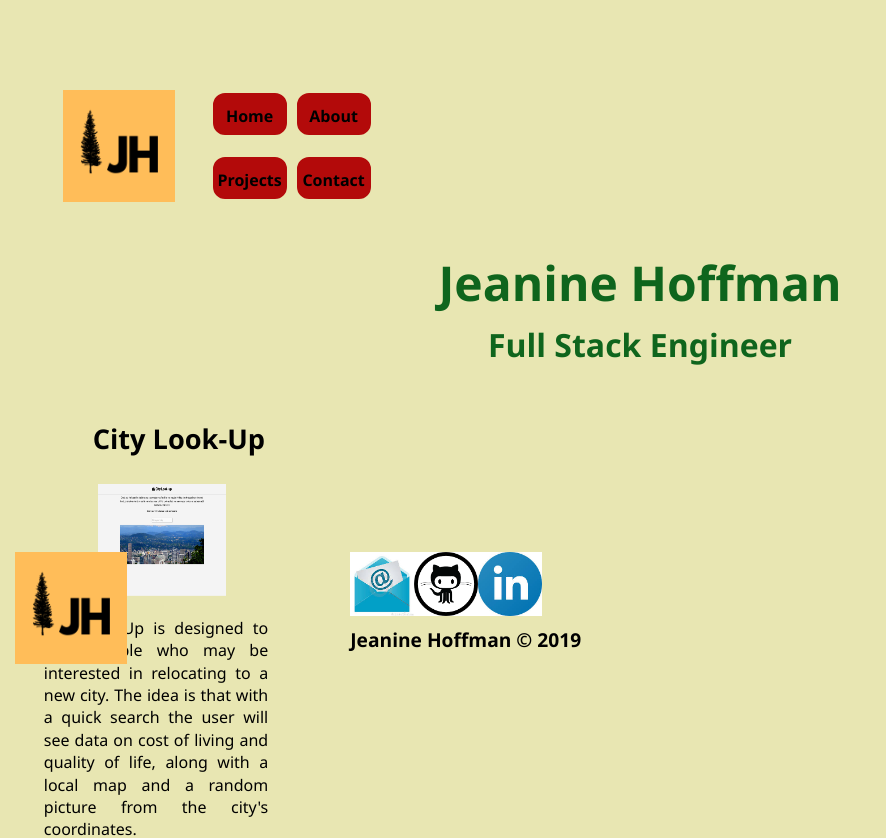
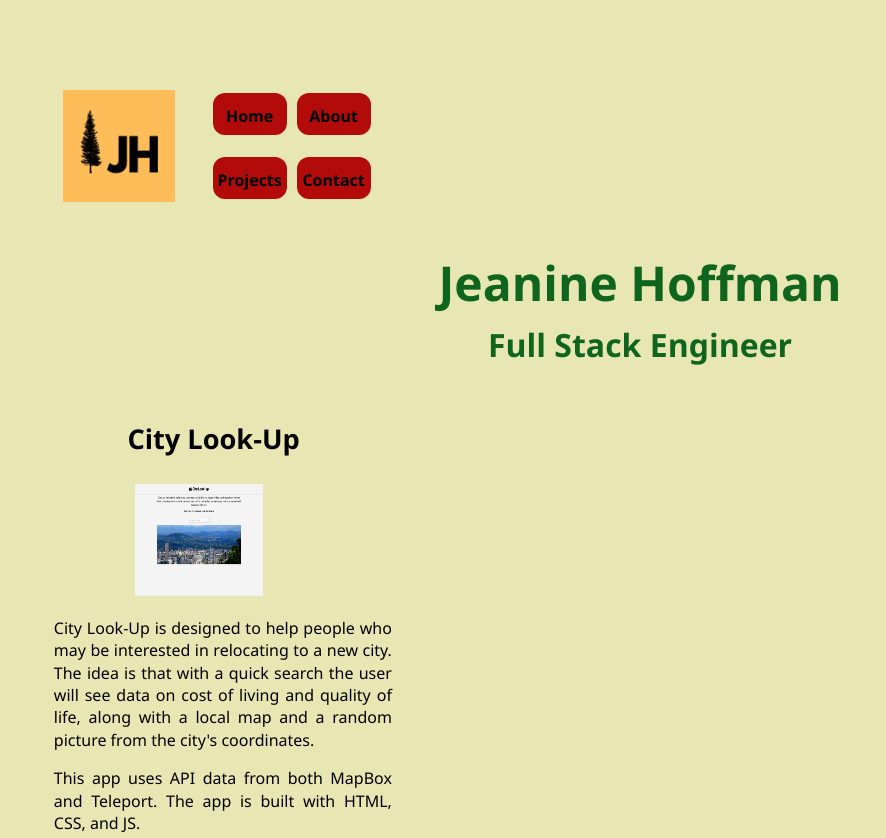
Before and after one commit to JeanineHoffman/react-portfolio, a React (Create React App) app: page /projects in a window 1280 px wide. Shown: the top 838 px of the page, without its empty margins (0-886 px from the left). Built offline with nearby package versions, Linux system fonts and the light colour scheme.

Commit message:
fixed bio page issue

```diff
--- a/src/App.css
+++ b/src/App.css
@@ -16,18 +16,15 @@
   --black: #000;
   --red: #b30a0a;
 }
-
 * {
   box-sizing: border-box;
 }
-
 html {
   scroll-behavior: smooth;
 }
 
-.App {
+.main {
   min-height: 100vh;
-  min-width: 100%;
 }
 
 body {
@@ -189,6 +186,16 @@ body {
 /* End Contact styles */
 /* Begin Project styles */
 
+.projWrapper{
+  display: grid;
+  /* width: 40%; */
+  grid-template-columns: 1fr 1fr 1fr;
+  grid-template-rows: 4em;
+  grid-column-gap: 2.5%;
+  margin-left: 1.5rem;
+  height: 90vh;
+}
+
 .projTitle1{
   font-size: 1.7rem;
   margin-left: 26%;
@@ -228,14 +235,6 @@ body {
   text-align: justify;
   margin: 0 auto;
   padding-top: 1rem;
-}
-.projWrapper{
-  display: grid;
-  width: 40%;
-  grid-template-columns: 1fr 1fr 1fr;
-  grid-template-rows: 4em;
-  grid-column-gap: 2.5%;
-  margin-left: 1.5rem;
 }
 .projBtnWrap2{
   display: grid;
--- a/src/App.js
+++ b/src/App.js
@@ -17,6 +17,7 @@ export default class App extends Component {
       <div className = "App" >
       <Navigation />
       <Header />
+      <main className="main">
       <Switch>
         <Route
           exact
@@ -40,7 +41,7 @@ export default class App extends Component {
         component={Contact}
         />
           </Switch>
-
+         </main>
           <Footer />
 
           </div>
--- a/src/components/Bio.js
+++ b/src/components/Bio.js
@@ -14,7 +14,7 @@ export default class About extends Component {
           <p className="aboutText">
           Programming, especially with an eye towards making things accessible to all, is my current passion. Working with a variety of people in class has helped me find the things I'm good at doing and taught me that it is okay to not know the answer right away. The great thing about tech and me is that we both grow and change with time. Seems like I found my niche.</p>
           <br />
-          <p>My primary tech stack from Thinkful includes HTML, JS, CSS, React, Node.js, Express, PostgreSQL. I'm looking forward to expanding on that knowledge and learning more languages.</p>
+          <p className="aboutText">My primary tech stack from Thinkful includes HTML, JS, CSS, React, Node.js, Express, PostgreSQL. I'm looking forward to expanding on that knowledge and learning more languages.</p>
         </article>
       </div>
     );
```
